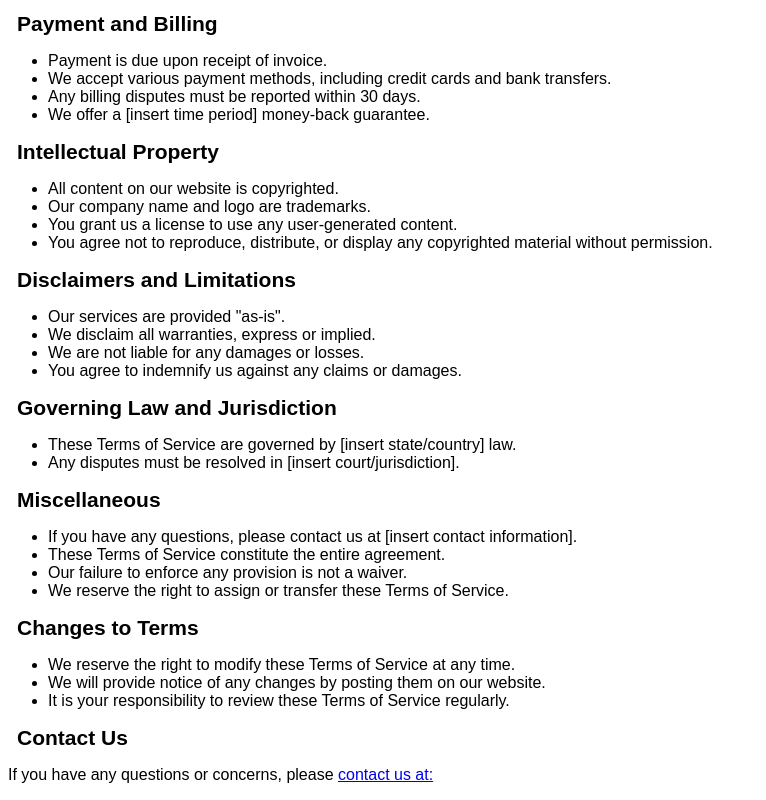
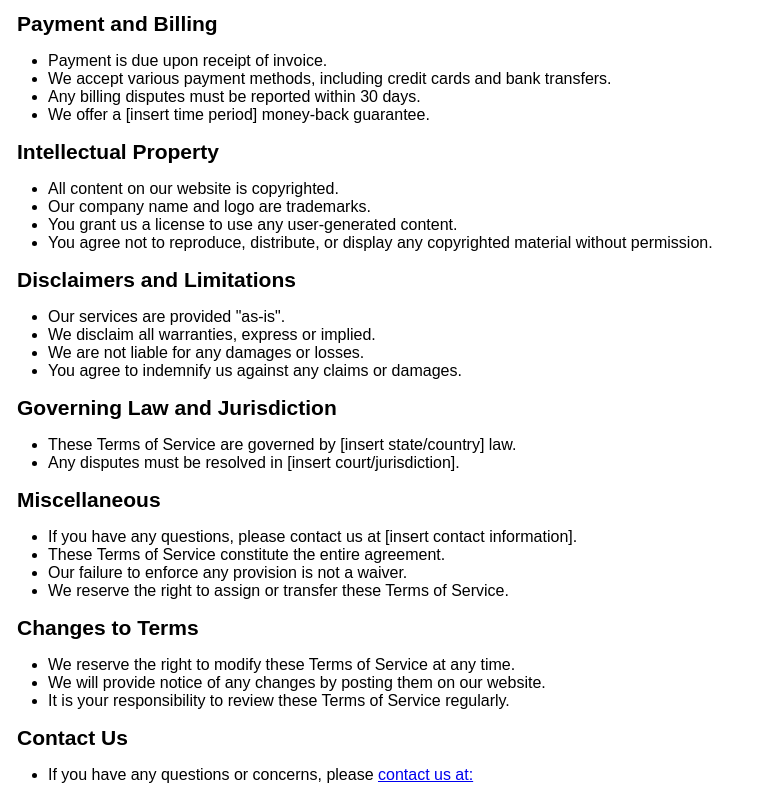
Before and after one commit to Bencodes1914/New-Project, a plain HTML site: page termsofService.html in a window 1280 px wide. Shown: the part 313-1113 px from the top of the page, without its empty margins (0-766 px from the left). Drawn offline with Linux system fonts and the light colour scheme.

Commit message:
Addition

```diff
--- a/termsofService.html
+++ b/termsofService.html
@@ -65,6 +65,8 @@
     <li>It is your responsibility to review these Terms of Service regularly.</li>
   </ul>
 <h3>Contact Us</h3>
-    <p>If you have any questions or concerns, please <a href="contactInfo.html">contact us at:</a></p>
+   <ul>
+         <li>If you have any questions or concerns, please <a href="contactInfo.html">contact us at:</a></li>
+    </ul>
         </body>
         </html>
```
